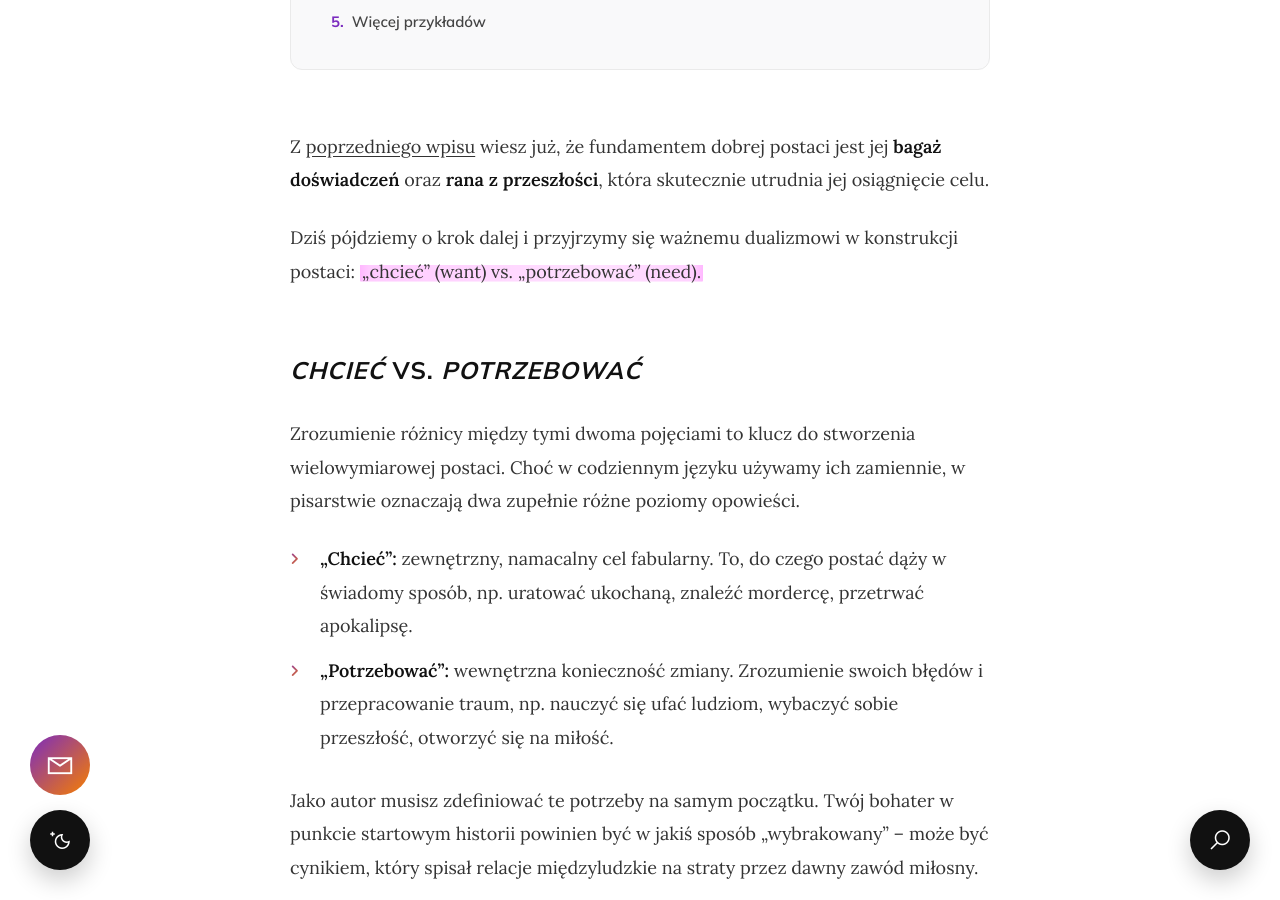
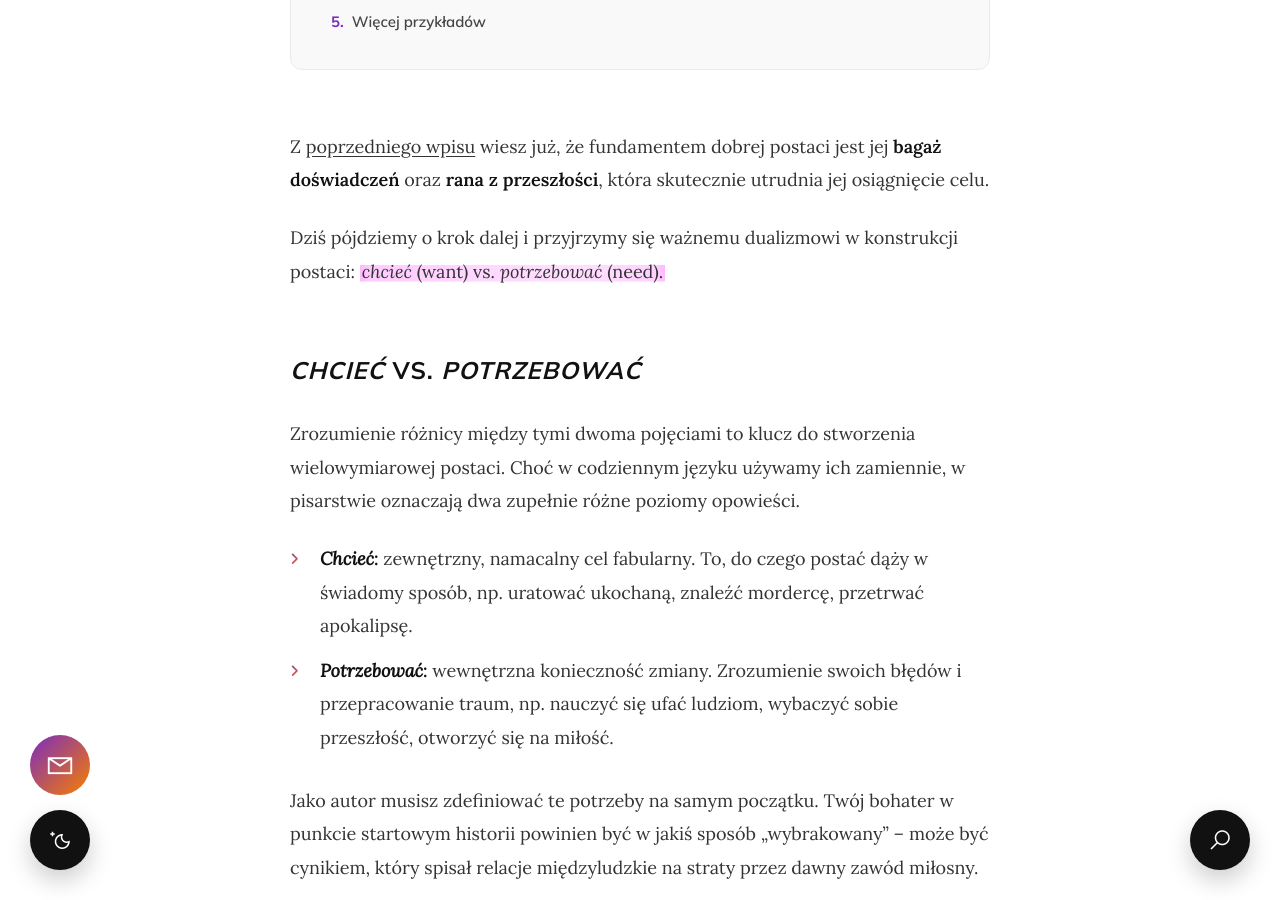
Before and after one commit to Bonnie00726/nataliaszoppa, a Jekyll site: the page built from _posts/2026-07-10-chciec-a-potrzebowac.md, in a window 1280 px wide and 900 px high, scrolled down 1521 px. Built offline with Jekyll 4.4.1, drawn with Linux system fonts in a browser that asks for light colours; some of the changed text lies outside the part shown.

Commit message:
Update 2026-07-10-chciec-a-potrzebowac.md

```diff
--- a/_posts/2026-07-10-chciec-a-potrzebowac.md
+++ b/_posts/2026-07-10-chciec-a-potrzebowac.md
@@ -11,14 +11,14 @@ Każdy z nas czegoś chce, ale życie brutalnie weryfikuje te pragnienia, pokazu
 
 Z <a href="https://nataliaszoppa.com/2026/06/18/konflikt-wewn%C4%99trzny-czyli-jak-stworzy%C4%87-anga%C5%BCuj%C4%85cego-bohatera.html">poprzedniego wpisu</a> wiesz już, że fundamentem dobrej postaci jest jej **bagaż doświadczeń** oraz **rana z przeszłości**, która skutecznie utrudnia jej osiągnięcie celu.
 
-Dziś pójdziemy o krok dalej i przyjrzymy się ważnemu dualizmowi w konstrukcji postaci: <span class="marker-highlight">„chcieć” (want) vs. „potrzebować” (need).</span>
+Dziś pójdziemy o krok dalej i przyjrzymy się ważnemu dualizmowi w konstrukcji postaci: <span class="marker-highlight">*chcieć* (want) vs. *potrzebować* (need).</span>
 
 ## *Chcieć* vs. *potrzebować*
 
 Zrozumienie różnicy między tymi dwoma pojęciami to klucz do stworzenia wielowymiarowej postaci. Choć w codziennym języku używamy ich zamiennie, w pisarstwie oznaczają dwa zupełnie różne poziomy opowieści.
 
-- **„Chcieć”:** zewnętrzny, namacalny cel fabularny. To, do czego postać dąży w świadomy sposób, np. uratować ukochaną, znaleźć mordercę, przetrwać apokalipsę.
-- **„Potrzebować”:**  wewnętrzna konieczność zmiany. Zrozumienie swoich błędów i przepracowanie traum, np. nauczyć się ufać ludziom, wybaczyć sobie przeszłość, otworzyć się na miłość.
+- **_Chcieć_:** zewnętrzny, namacalny cel fabularny. To, do czego postać dąży w świadomy sposób, np. uratować ukochaną, znaleźć mordercę, przetrwać apokalipsę.
+- **_Potrzebować_:**  wewnętrzna konieczność zmiany. Zrozumienie swoich błędów i przepracowanie traum, np. nauczyć się ufać ludziom, wybaczyć sobie przeszłość, otworzyć się na miłość.
 
 Jako autor musisz zdefiniować te potrzeby na samym początku. Twój bohater w punkcie startowym historii powinien być w jakiś sposób „wybrakowany” – może być cynikiem, który spisał relacje międzyludzkie na straty przez dawny zawód miłosny.
 
@@ -26,7 +26,7 @@ Jako autor musisz zdefiniować te potrzeby na samym początku. Twój bohater w p
 
 ## Cztery filary bohatera: Jak to połączyć?
 
-Wewnętrzna rana, bagaż doświadczeń, stawka fabularna oraz relacja „chcieć” a „potrzebować” nieustannie się przeplatają. W zależności od tego, jaki rodzaj historii chcesz opowiedzieć, możesz przesunąć środek ciężkości na jeden z tych elementów.
+Wewnętrzna rana, bagaż doświadczeń, stawka fabularna oraz relacja *chcieć* a *potrzebować* nieustannie się przeplatają. W zależności od tego, jaki rodzaj historii chcesz opowiedzieć, możesz przesunąć środek ciężkości na jeden z tych elementów.
 
 ### Ścieżka A: Nacisk na POTRZEBĘ
 
@@ -64,14 +64,14 @@ Wsadź bohatera w sytuację, która zmusi go do zaangażowania emocjonalnego. Po
 
 ### <em>Frankenstein</em> Mary Shelley
 
-Wymyślony detektyw to dobry przykład, ale zbyt ogólny, więc zobaczmy, jak mechanizm **„chcieć” a „potrzebować”** działa w praktyce, takiej prawdziwej. Sięgnijmy po <em>Frankensteina</em> Mary Shelley.
+Wymyślony detektyw to dobry przykład, ale zbyt ogólny, więc zobaczmy, jak mechanizm *chcieć* a *potrzebować* działa w praktyce, takiej prawdziwej. Sięgnijmy po <em>Frankensteina</em> Mary Shelley.
 
 Główny bohater, Wiktor Frankenstein, to młody, wybitny naukowiec, którego zżera ambicja, można nawet powiedzieć, że to obsesja. Ale pod maską geniusza kryje się głęboka rana: bolesna, nieprzepracowana trauma po nagłej śmierci ukochanej matki. To właśnie to pęknięcie na jego psychice i duszy popycha go w stronę szaleńczego eksperymentu.
 
 Jak w jego przypadku wygląda zderzenie pragnienia z wewnętrzną potrzebą?
 
-- **„Chcieć” (cel zewnętrzny):** Wiktor chce pokonać śmierć, odkryć tajemnicę ożywiania materii i zyskać sławę. Marzy, by stać się pionierem nowej ery – stwórcą ubóstwianym przez nowy, doskonały gatunek.
-- **„Potrzebować” (wewnętrzna konieczność):** Wiktor potrzebuje pogodzić się z ludzką śmiertelnością i zaakceptować stratę. Na poziomie etycznym potrzebuje pokory wobec praw natury, a gdy eksperyment się udaje – wzięcia odpowiedzialności za czującą istotę, którą stworzył.
+- **_Chcieć_ (cel zewnętrzny):** Wiktor chce pokonać śmierć, odkryć tajemnicę ożywiania materii i zyskać sławę. Marzy, by stać się pionierem nowej ery – stwórcą ubóstwianym przez nowy, doskonały gatunek.
+- **_Potrzebować_ (wewnętrzna konieczność):** Wiktor potrzebuje pogodzić się z ludzką śmiertelnością i zaakceptować stratę. Na poziomie etycznym potrzebuje pokory wobec praw natury, a gdy eksperyment się udaje – wzięcia odpowiedzialności za czującą istotę, którą stworzył.
 
 ### Co, gdy bohater podąża za *chcieć*, a całkowicie ignoruje potrzebę?
 
@@ -79,7 +79,7 @@ Z reguły kończy się to… tragedią.
 
 Wiktor w momencie triumfu ucieka w panice. Odrzuca Stworzenie z powodu powierzchownego wstrętu, zamiast dać mu miłość i bezpieczeństwo. Efekt? Potwór staje się, dosłownie, chodzącym ucieleśnieniem jego zaniedbanych powinności. Nieprzepracowana trauma niszczy życie Wiktora: traci najbliższych, popada w obłęd i umiera z wycieńczenia na arktycznym pustkowiu.
 
-Jeśli Twój bohater w finale wybierze swoje „potrzebować” – <span class="marker-highlight">osiągnie katharsis i spokój (nawet jeśli przegra cel zewnętrzny).</span> Jeśli jednak do samego końca będzie gonił wyłącznie za swoim „chcieć”, <span class="marker-highlight">jego historia skończy się</span> dokładnie tak jak Wiktora: <span class="marker-highlight">kompletną katastrofą.</span>
+Jeśli Twój bohater w finale wybierze swoje *potrzebować* – <span class="marker-highlight">osiągnie katharsis i spokój (nawet jeśli przegra cel zewnętrzny).</span> Jeśli jednak do samego końca będzie gonił wyłącznie za swoim *chcieć*, <span class="marker-highlight">jego historia skończy się</span> dokładnie tak jak Wiktora: <span class="marker-highlight">kompletną katastrofą.</span>
 
 ### my hero academia
 
@@ -89,13 +89,13 @@ Bakugo poznajemy na początku historii jako kogoś, komu od najmłodszych lat ws
 
 ### Jak w jego przypadku wygląda mechanizm *chcieć* a *potrzebować*?
 
-- **Chcieć (cel zewnętrzny):** Zostać bohaterem numer jeden, zastąpić All Mighta, być jak All Might. Bakugo definiuje sukces wyłącznie przez pryzmat dominacji, siły i „miażdżenia” rywali. Chce stanąć na podium bez niczyjej pomocy.
+- **_Chcieć_ (cel zewnętrzny):** Zostać bohaterem numer jeden, zastąpić All Mighta, być jak All Might. Bakugo definiuje sukces wyłącznie przez pryzmat dominacji, siły i „miażdżenia” rywali. Chce stanąć na podium bez niczyjej pomocy.
 
-- **Potrzebować (wewnętrzna konieczność):** Zrozumieć, że prawdziwe bohaterstwo to nie dominacja, lecz ratowanie innych i współpraca. Bakugo potrzebuje zrzucić pancerz toksycznej dumy, zaakceptować własne słabości i pojąć, że odpychając ludzi swoim cynizmem, nigdy nie osiągnie tego, czego chce. Przede wszystkim zaś: potrzebuje skonfrontować się z poczuciem winy i wybaczyć samemu sobie oraz tym, których skrzywdził swoimi zachowaniem i osobowością.
+- **_Potrzebować_ (wewnętrzna konieczność):** Zrozumieć, że prawdziwe bohaterstwo to nie dominacja, lecz ratowanie innych i współpraca. Bakugo potrzebuje zrzucić pancerz toksycznej dumy, zaakceptować własne słabości i pojąć, że odpychając ludzi swoim cynizmem, nigdy nie osiągnie tego, czego chce. Przede wszystkim zaś: potrzebuje skonfrontować się z poczuciem winy i wybaczyć samemu sobie oraz tym, których skrzywdził swoimi zachowaniem i osobowością.
 
-W przeciwieństwie do Frankensteina Bakugo nie kończy jako ofiara własnej pychy. Autor nie daje chłopakowi taryfy ulgowej. Krok po kroku rozbija jego iluzję samowystarczalności, stawiając go w sytuacjach, w których ślepa agresja i samotność przynoszą wyłącznie porażki. Prawdziwy przełom następuje dopiero wtedy, gdy <span class="marker-highlight">Bakugo dojrzewa do swojego „potrzebować”:</span> uczy się grać zespołowo, osłaniać sojuszników, a w kulminacyjnym momencie potrafi schować dumę do kieszeni i szczerze przeprosić (to był piękny moment!).
+W przeciwieństwie do Frankensteina Bakugo nie kończy jako ofiara własnej pychy. Autor nie daje chłopakowi taryfy ulgowej. Krok po kroku rozbija jego iluzję samowystarczalności, stawiając go w sytuacjach, w których ślepa agresja i samotność przynoszą wyłącznie porażki. Prawdziwy przełom następuje dopiero wtedy, gdy <span class="marker-highlight">Bakugo dojrzewa do swojego *potrzebować*:</span> uczy się grać zespołowo, osłaniać sojuszników, a w kulminacyjnym momencie potrafi schować dumę do kieszeni i szczerze przeprosić (to był piękny moment!).
 
-Jeśli tworzysz bohatera pysznego i trudnego do polubienia, nie bój się oprzeć jego fabuły na bolesnym kruszeniu jego ego. <span class="marker-highlight">Pozwól mu ponieść dotkliwe konsekwencje jego „chcieć”,</span> a potem daj mu przestrzeń, by z trudem i w pocie czoła wybrał swoje „potrzebować”.
+Jeśli tworzysz bohatera pysznego i trudnego do polubienia, nie bój się oprzeć jego fabuły na bolesnym kruszeniu jego ego. <span class="marker-highlight">Pozwól mu ponieść dotkliwe konsekwencje jego *chcieć*,</span> a potem daj mu przestrzeń, by z trudem i w pocie czoła wybrał swoje *potrzebować*.
 
 <div class="top-bottom-highlight">
 Dzięki dobrze zdefiniowanemu biogramowi postaci i precyzyjnemu sparowaniu jej słabości z wyzwaniami losu, stworzysz historię, która nie tylko trzyma w napięciu, ale też buduje niesamowity klimat, wzrusza i pozwala czytelnikowi się z nią utożsamić.</div>
```
